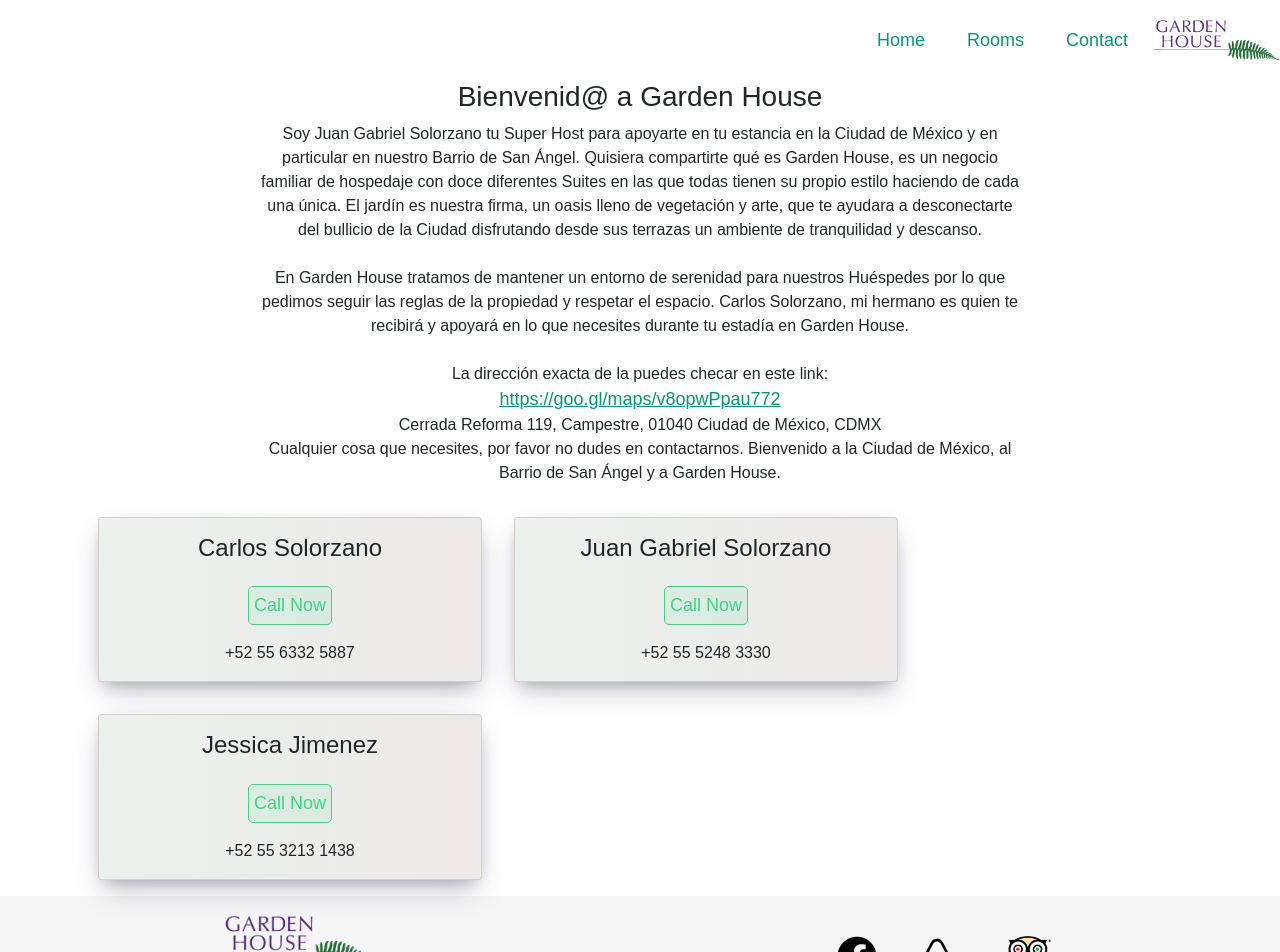
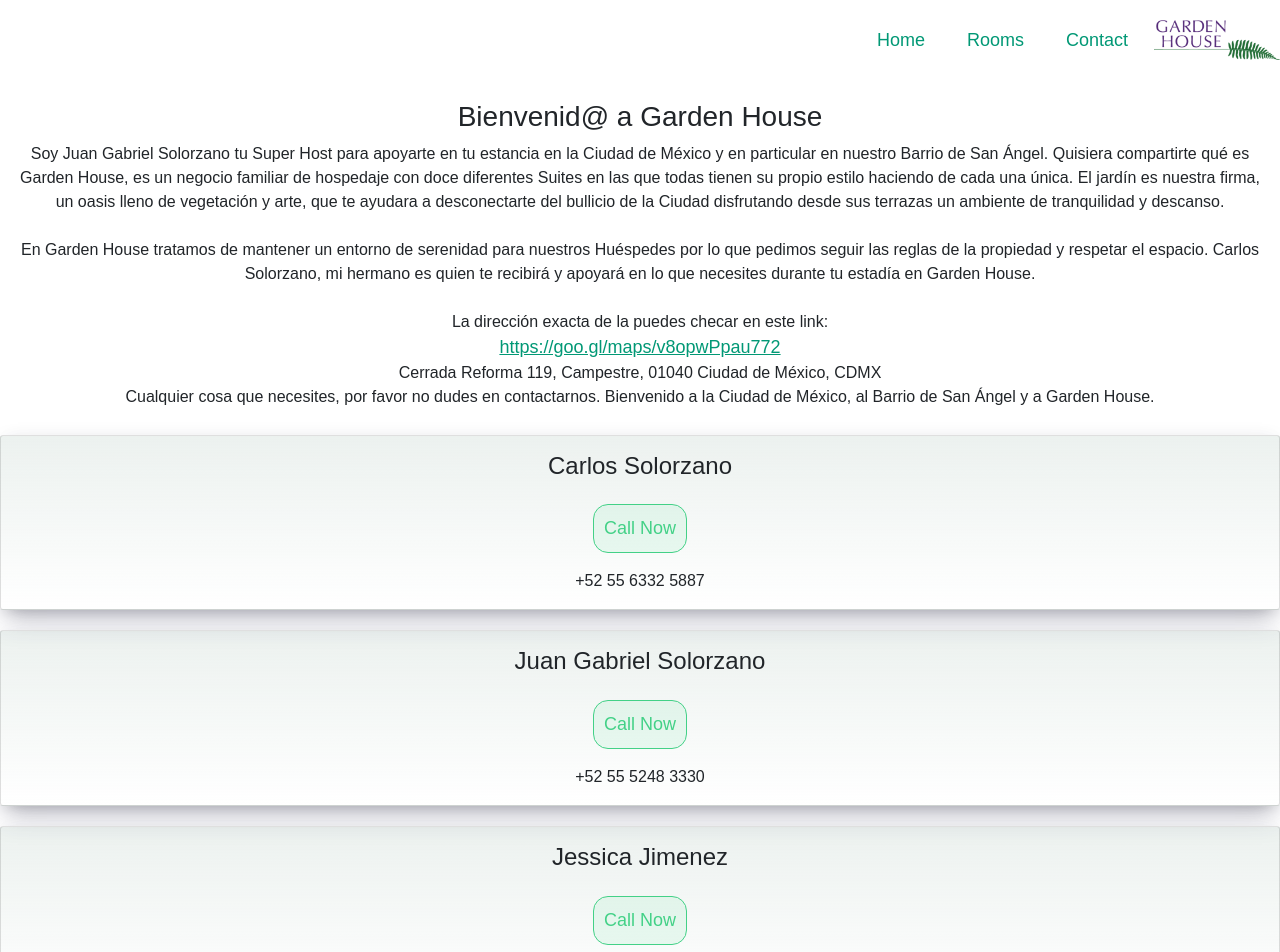
Before and after one commit to Juank060790/GardenHouseWEB, a React (Create React App) app: page /bienvenida in a window 1280 px wide. Shown: the top 952 px of the page. Built offline with nearby package versions, Linux system fonts and the light colour scheme.

Commit message:
bienvenida y contactos

```diff
--- a/src/components/Bienvenida/Bienvenida.css
+++ b/src/components/Bienvenida/Bienvenida.css
@@ -0,0 +1,9 @@
+.text-bienvenido {
+  padding-top: 10px;
+  text-align: center;
+  max-width: 100%;
+  margin: 10px;
+}
+.text-bienvenido a {
+  word-break: break-all;
+}
--- a/src/components/Bienvenida/Bienvenida.jsx
+++ b/src/components/Bienvenida/Bienvenida.jsx
@@ -4,7 +4,7 @@
 const Bienvenida = () => {
   return (
     <div className="recomendaciones-block">
-      <div className="text-recom">
+      <div className="text-bienvenido ">
         <h3>Bienvenid@ a Garden House</h3>
         <p>
           Soy Juan Gabriel Solorzano tu Super Host para apoyarte en tu estancia
--- a/src/components/ContactCard/ContactCard.jsx
+++ b/src/components/ContactCard/ContactCard.jsx
@@ -3,14 +3,14 @@
 
 const Contactcard = () => {
   return (
-    <div class="container contact-cards">
-      <div class="contact-card-row">
-        <div class="col-lg-12 ">
-          <div class="card full-card ">
-            <div class="">
-              <div class="card-body col-lg-12">
+    <div className="container contact-cards">
+      <div className="contact-card-row">
+        <div className=" ">
+          <div className="card-contact full-card ">
+            <div className="">
+              <div className="card-body ">
                 <h4>Carlos Solorzano</h4>
-                <div class=" mt-4 mb-3">
+                <div className=" mt-4 mb-3">
                   <a href="tel:+525563325887">
                     <button
                       type="button"
@@ -26,13 +26,13 @@
           </div>
         </div>
       </div>
-      <div class="contact-card-row">
-        <div class="col-lg-12 ">
-          <div class="card full-card ">
-            <div class="">
-              <div class="card-body col-lg-12">
+      <div className="contact-card-row">
+        <div className=" ">
+          <div className="card-contact full-card ">
+            <div className="">
+              <div className="card-body ">
                 <h4>Juan Gabriel Solorzano</h4>
-                <div class=" mt-4 mb-3">
+                <div className=" mt-4 mb-3">
                   <a href="tel:+525552483330">
                     <button
                       type="button"
@@ -48,13 +48,13 @@
           </div>
         </div>
       </div>
-      <div class="contact-card-row">
-        <div class="col-lg-12 ">
-          <div class="card full-card ">
-            <div class="">
-              <div class="card-body col-lg-12">
+      <div className="contact-card-row mb-5">
+        <div>
+          <div className="card-contact full-card ">
+            <div className="">
+              <div className="card-body ">
                 <h4>Jessica Jimenez</h4>
-                <div class=" mt-4 mb-3">
+                <div className=" mt-4 mb-3">
                   <a href="tel:+525532131438">
                     <button
                       type="button"
--- a/src/components/ContactCard/contactCard.css
+++ b/src/components/ContactCard/contactCard.css
@@ -8,21 +8,25 @@
   border: none;
   color: #43d187;
 }
-.card {
-  border: none;
+.card-contact {
+  background-color: #fff;
+  background-clip: border-box;
+  border: 1px solid rgba(0, 0, 0, 0.125);
+  border-radius: 0.25rem;
+  width: 100vw;
+  margin-top: 10px;
+  margin-bottom: 10px;
+  overflow: hidden;
   border-radius: 3px;
-  background-color: #ffffff;
-}
-
-.contact-cards {
-  display: flex;
-  flex-wrap: wrap;
+  box-shadow: 0 13px 27px -5px hsl(240deg 30% 28% / 25%),
+    0 8px 16px -8px hsl(0deg 0% 0% / 30%), 0 -6px 16px -6px hsl(0deg 0% 0% / 3%);
+  transition: all ease 1000ms;
 }
 
 .btn-border {
-  padding: 5px;
+  padding: 10px;
   border: #43d187 solid 1px;
-  border-radius: 5px;
+  border-radius: 15px;
 }
 
 .btn-border:hover {
@@ -42,9 +46,9 @@
 .full-card {
   background: #01482713; /* fallback for old browsers */
   background: -webkit-linear-gradient(
-    to right,
+    to bottom,
     #01482713,
-    #ece9e6
+    #ffffff
   ); /* Chrome 10-25, Safari 5.1-6 */
-  background: linear-gradient(to right, #01482713, #ece9e6);
+  background: linear-gradient(to bottom, #01482713, #ffffff);
 }
```
